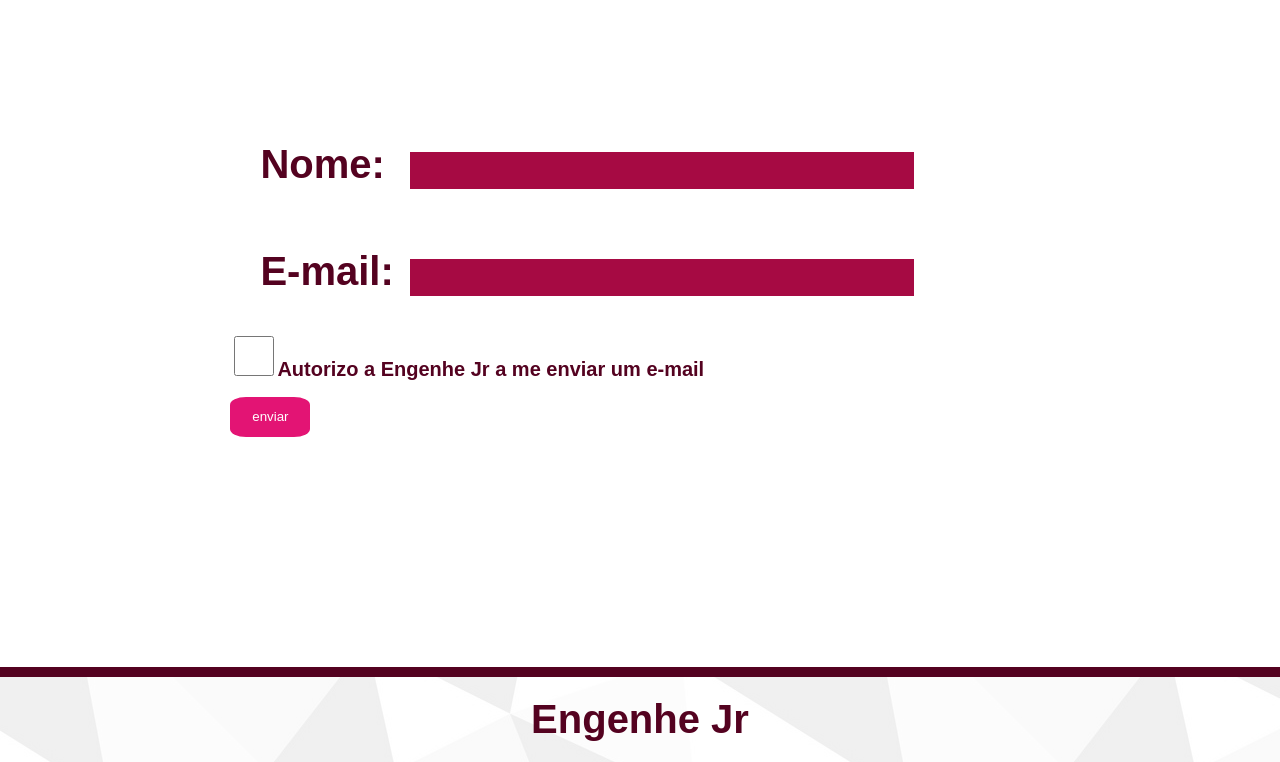
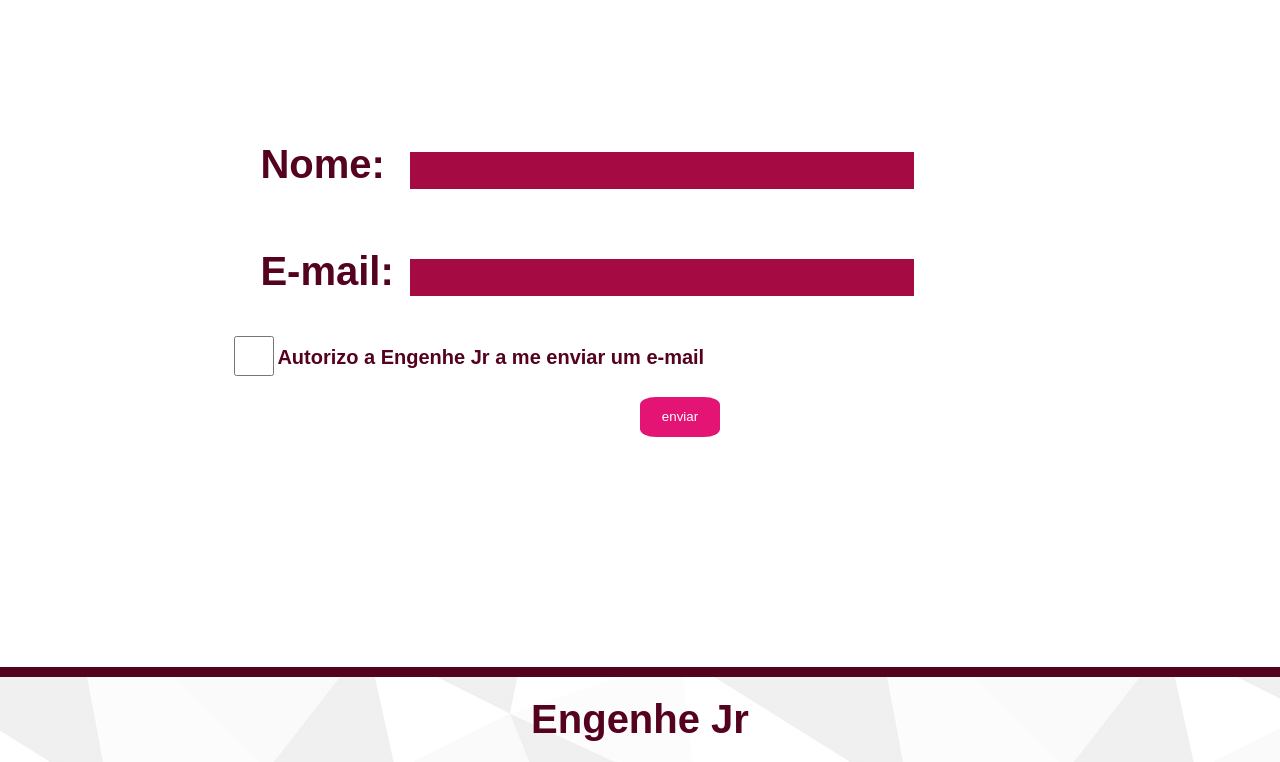
Before and after one commit to Gabriel-MarcoSilva/NovoSiteEngenhe, a plain HTML site: page Blog.html in a window 1280 px wide. Shown: the part 1219-1981 px from the top of the page. Drawn offline with Linux system fonts and the light colour scheme.

Commit message:
atualização blog e css

```diff
--- a/Blog.html
+++ b/Blog.html
@@ -43,7 +43,8 @@
                     Fique por dentro de tudo, se inscreva na nossa newslatter
                 </h1>
                 <form method="post" id="formulario">
-                    <div class="form">
+                    <div id="corpo form">
+                        <div class="form">
                         <label for="nome">Nome:</label>
                         <input type="text" id="nome" />
                     </div>
@@ -55,6 +56,7 @@
                         <input type="checkbox" name="autorizar" id="autorizar"><span id="autorize">Autorizo a Engenhe Jr a me enviar um e-mail</span>
                     </div>
                         <button id="botao">enviar</button>
+                    </div>
                 </form>
             </div>
         </div>
--- a/visual.css
+++ b/visual.css
@@ -116,7 +116,8 @@ button{
     border:none;
     border-radius: 20%;
     background-color: #e31474;
-    margin: auto;
+    margin: 0px 50% 0px 50%;
+
 }
 #botao:hover{
     background-color: #A60A43;
@@ -222,7 +223,8 @@ hr{
 }
 #autorize{
     font-size: 50%;
-    margin: auto;
+    margin: 20px 0px 10px 0px;
+    position: absolute;
 }
 /*imagens*/
 #amoeba, #amoeba2{
```
